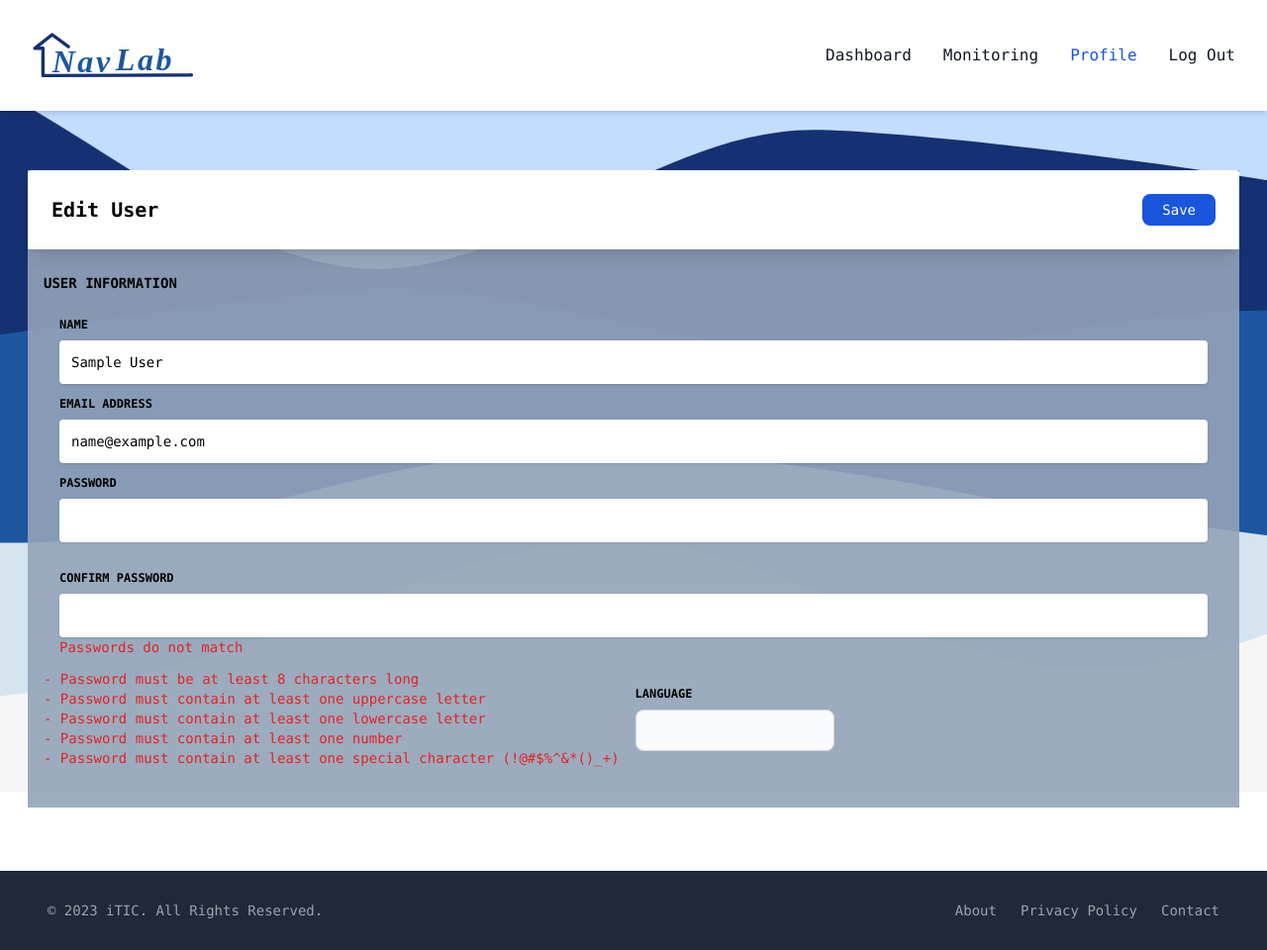
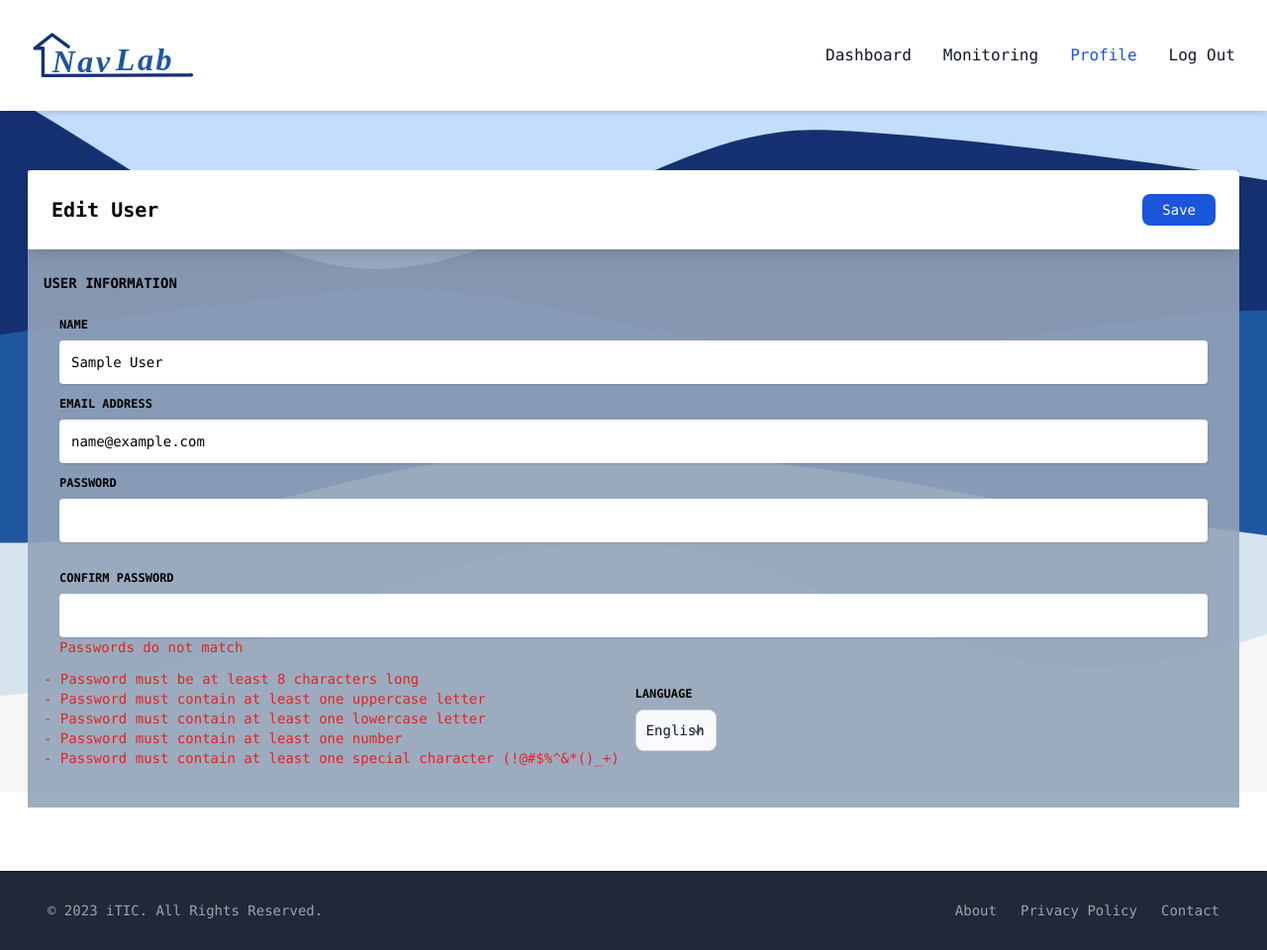
Before and after one commit to royalmo/navlab, a Flask app: page /userslist/edit/1 in a window 1280 px wide. Shown: the whole page at 99% size. Run offline with Flask 2, Linux system fonts and the light colour scheme; the visitor is signed in with stand-in values (Sample User, id 1); data comes from the database, SQL or seed files in the repository; style sheets or scripts are compiled from the project's sources; some libraries are stand-ins or nearby versions.

Commit message:
Replaced language input by select in sign up and edit user forms.

```diff
--- a/app/models/forms/register_form.py
+++ b/app/models/forms/register_form.py
@@ -1,5 +1,5 @@
 from flask_wtf import FlaskForm
-from wtforms import StringField, PasswordField, SubmitField, EmailField
+from wtforms import StringField, PasswordField, SubmitField, EmailField, SelectField
 from wtforms.validators import InputRequired, Length, ValidationError
 
 from ..user import User
@@ -9,7 +9,7 @@ class RegisterForm(FlaskForm):
     email = EmailField(validators=[InputRequired(), Length(min=4, max=80)], render_kw={"placeholder": "user@example.com"})
     password = PasswordField(validators=[InputRequired(), Length(min=8, max=20)], render_kw={"placeholder": "••••••••"})
     password_confirm = PasswordField(validators=[], render_kw={"placeholder": "••••••••"})
-    language = StringField(validators=[InputRequired(), Length(min=4, max=80)], render_kw={"placeholder": "English"})
+    language = SelectField(choices=["English","Catalan"])
     submit = SubmitField('Register')
 
     def validate_email(self, email):
--- a/app/templates/pages/newuser.html.j2
+++ b/app/templates/pages/newuser.html.j2
@@ -67,11 +67,15 @@
         </div>
         <div style="margin:1rem">
           <label class="block uppercase text-blueGray-600 text-xs font-bold mb-2">{{ _('LANGUAGE') }} </label>
-          <input class="bg-gray-50 border border-gray-300 text-gray-900 sm:text-sm rounded-lg focus:ring-primary-600 focus:border-primary-600 block w-full p-2.5" name="language" id="language" list="lan" type="text" pattern="English|Catalan" title="{{ _('Language must be English or Catalan') }}"/>
-          <datalist id="lan">
-            <option value="English">
-            <option value="Catalan">
-          </datalist>
+          <select class="bg-gray-50 border border-gray-300 text-gray-900 sm:text-sm rounded-lg focus:ring-primary-600 focus:border-primary-600 block w-full p-2.5" name="language" id="language">
+            {% if user.lang=='en' %}
+              <option value="English" selected>{{ _('English') }}</option>
+              <option value="Catalan">{{ _('Catalan') }}</option>
+            {% else %}
+              <option value="English">{{ _('English') }}</option>
+              <option value="Catalan" selected>{{ _('Catalan') }}</option>
+            {% endif %}
+          </select>
         </div>
         {% if current_user.admin %}
         <div style="margin:2rem">
```
Also changed, not shown: app/templates/pages/users/signup.html.j2 (+2 -6 lines), app/translations/ca/LC_MESSAGES/messages.po, 1 other file.
